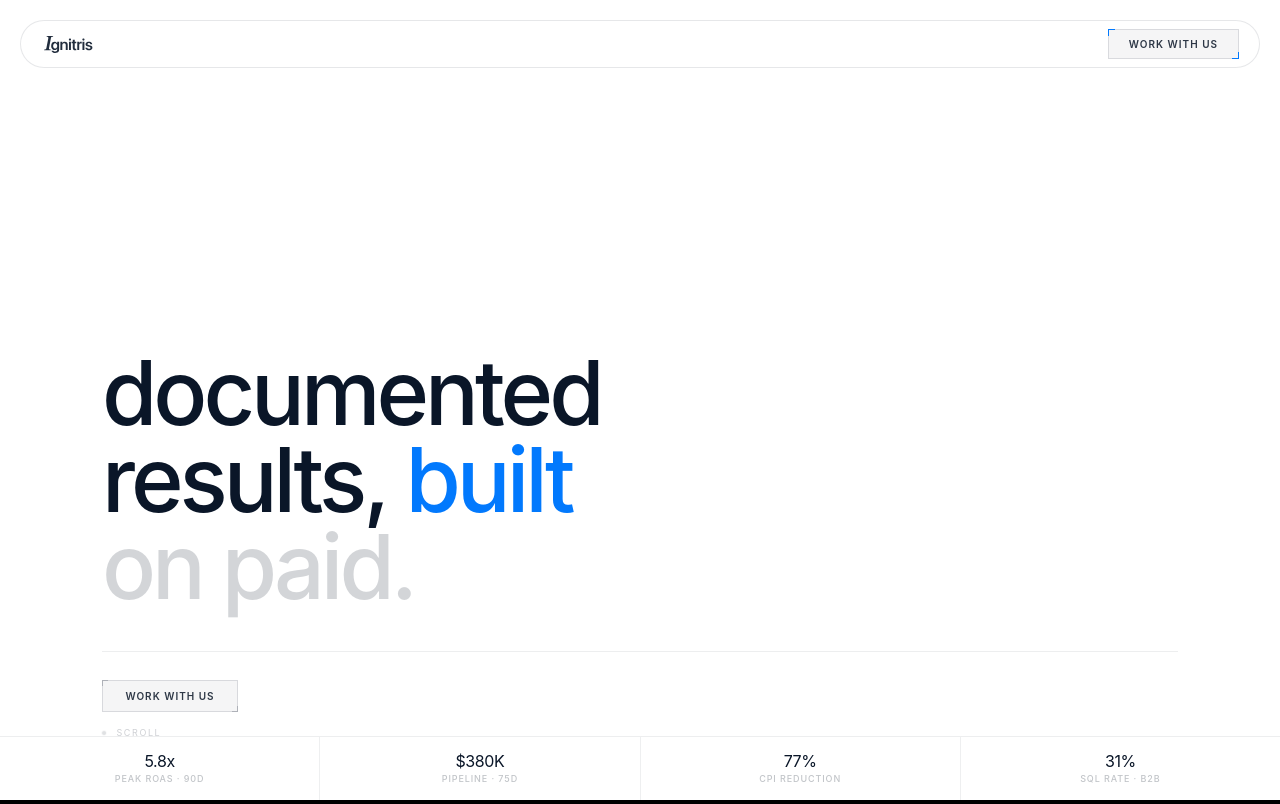
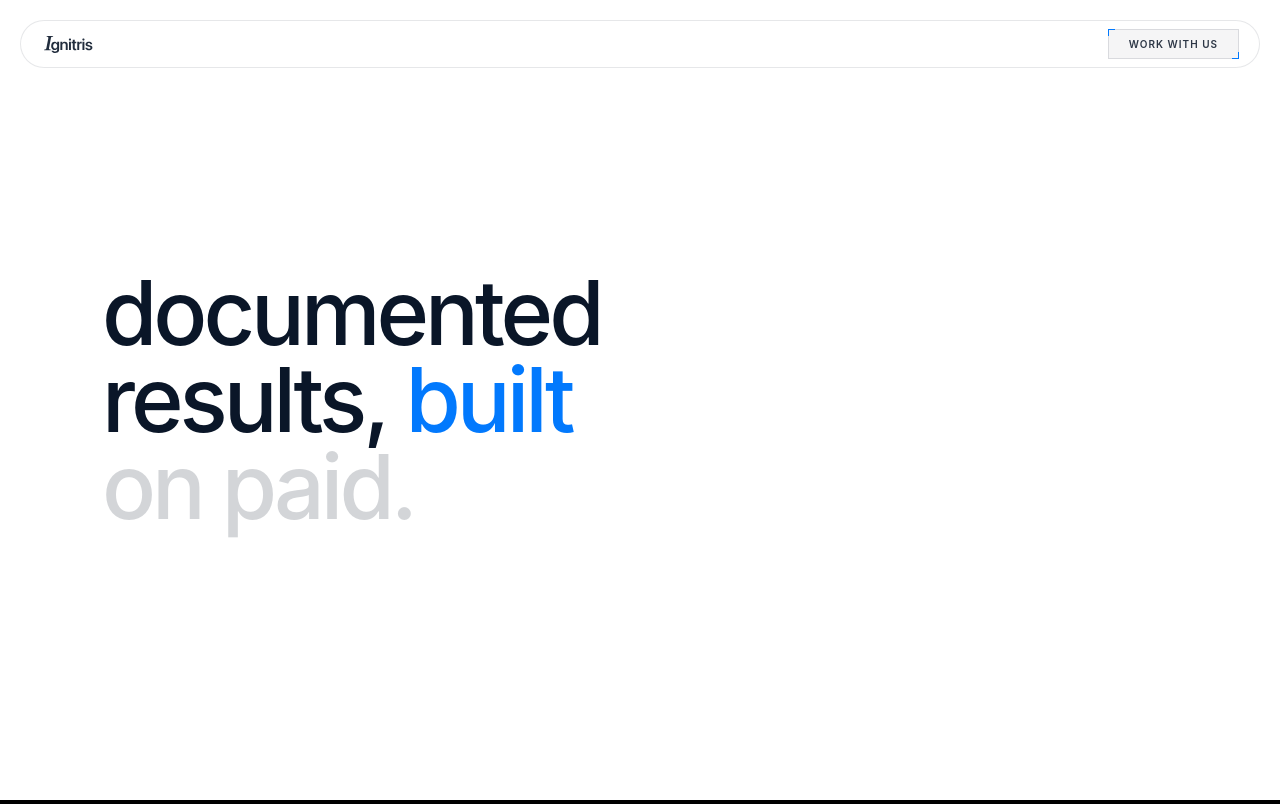
Before and after one commit to nateatignitris/ignitris-site, a plain HTML site: page adsops/index.html in a window 1280 px wide. Shown: the top 804 px of the page. Drawn offline with nearby package versions, Linux system fonts and the light colour scheme.

Commit message:
adsops: clean hero, smooth transition, 'built' bridges to statement
- Remove Work With Us button, stats bar, and scroll hint from hero
  so the headline stands alone centered on white
- Statement section h1 now: "built on systems / your competitors /
  can't replicate." — 'built' echoes the zoom word for continuity
- Tighten overlay timing (completes at 72% scroll vs 78%)
- Scale increased to 18x for more dramatic push-into-word feel
- Statement section text animates in (fade+rise) once overlay is
  opaque, with staggered delays on divider/copy/cta
- IntersectionObserver fallback for fast scrollers

Co-Authored-By: Claude Sonnet 4.6 <noreply@anthropic.com>

```diff
--- a/adsops/index.html
+++ b/adsops/index.html
@@ -107,8 +107,8 @@
         .w-hero {
             position: absolute; inset: 0;
             display: flex; flex-direction: column;
-            justify-content: flex-end;
-            padding: 0 8vw 88px;
+            justify-content: center;
+            padding: 0 8vw;
             z-index: 2;
         }
         .w-eyebrow {
@@ -185,6 +185,23 @@
         .section-stmt {
             background: #000; min-height: 100vh; position: relative;
             overflow: hidden; display: flex; align-items: center;
+        }
+        /* Entrance animations for statement section */
+        .stmt-h1, .stmt-divider, .stmt-copy, .stmt-cta-row {
+            opacity: 0;
+            transform: translateY(22px);
+            transition:
+                opacity 0.9s cubic-bezier(0.16,1,0.3,1),
+                transform 0.9s cubic-bezier(0.16,1,0.3,1);
+        }
+        .stmt-divider { transition-delay: .12s; }
+        .stmt-copy    { transition-delay: .22s; }
+        .stmt-cta-row { transition-delay: .34s; }
+        .section-stmt.stmt-visible .stmt-h1,
+        .section-stmt.stmt-visible .stmt-divider,
+        .section-stmt.stmt-visible .stmt-copy,
+        .section-stmt.stmt-visible .stmt-cta-row {
+            opacity: 1; transform: translateY(0);
         }
         .stmt-inner {
             position:relative; z-index:2; width:100%; max-width:980px;
@@ -821,18 +838,6 @@
                 <h1 class="w-headline" id="w-headline">
                     <span id="hl-line1">documented<br>results, </span><span id="built-word" class="w-blue">built</span><span id="hl-after"><br><span class="w-dim">on paid.</span></span>
                 </h1>
-                <div class="w-cta-row">
-                    <a href="#contact" class="btn-light" onclick="document.getElementById('contact').scrollIntoView({behavior:'smooth'});return false;">Work with us</a>
-                </div>
-            </div>
-            <div class="w-stats-bar" id="w-stats-bar">
-                <div class="w-stat-cell"><span class="w-stat-val">5.8x</span><span class="w-stat-lbl">Peak ROAS · 90d</span></div>
-                <div class="w-stat-cell"><span class="w-stat-val">$380K</span><span class="w-stat-lbl">Pipeline · 75d</span></div>
-                <div class="w-stat-cell"><span class="w-stat-val">77%</span><span class="w-stat-lbl">CPI reduction</span></div>
-                <div class="w-stat-cell"><span class="w-stat-val">31%</span><span class="w-stat-lbl">SQL rate · B2B</span></div>
-            </div>
-            <div class="w-scroll-hint" id="w-scroll-hint">
-                <div class="w-scroll-dot"></div><span>scroll</span>
             </div>
         </div>
 
@@ -845,7 +850,7 @@
 <!-- ══ STATEMENT SECTION (pure black) ════════════════════════ -->
 <section class="section-stmt">
     <div class="stmt-inner">
-        <h1 class="stmt-h1">the results aren't luck.<br><em>they're engineered.</em></h1>
+        <h1 class="stmt-h1">built on systems<br>your competitors<br><em>can't replicate.</em></h1>
         <div class="stmt-divider"></div>
         <div class="stmt-body">
             <p class="stmt-copy">
@@ -1328,12 +1333,11 @@
         const zoomInner   = document.getElementById('hero-zoom-inner');
         const overlay     = document.getElementById('zoom-overlay');
         const wHero       = document.getElementById('w-hero');
-        const wStats      = document.getElementById('w-stats-bar');
-        const wScroll     = document.getElementById('w-scroll-hint');
         const nav         = document.querySelector('nav');
         const builtWord   = document.getElementById('built-word');
         const hlLine1     = document.getElementById('hl-line1');
         const hlAfter     = document.getElementById('hl-after');
+        const stmtSection = document.querySelector('.section-stmt');
 
         function clamp(v,a,b){return Math.max(a,Math.min(b,v));}
         function remap(v,i0,i1,o0,o1){return o0+(o1-o0)*clamp((v-i0)/(i1-i0),0,1);}
@@ -1356,35 +1360,31 @@
             const tr  = tunnel.getBoundingClientRect();
             const raw = clamp(-tr.top / (tunnel.offsetHeight - window.innerHeight), 0, 1);
 
-            /* Phase 1 (0→0.30): surrounding content dissolves, "built" stays sharp */
-            const d = easeIO(remap(raw, 0, 0.30, 0, 1));
-            /* Fade & blur the non-"built" headline lines independently */
-            const hlFade = Math.max(0, 1 - easeIO(remap(raw, 0.02, 0.28, 0, 1)));
-            const hlBlur = easeIO(remap(raw, 0.02, 0.28, 0, 1)) * 12;
+            /* Phase 1 (0→0.25): surrounding text dissolves, "built" stays sharp */
+            const hlFade = Math.max(0, 1 - easeIO(remap(raw, 0.02, 0.25, 0, 1)));
+            const hlBlur = easeIO(remap(raw, 0.02, 0.25, 0, 1)) * 14;
             if (hlLine1) { hlLine1.style.opacity = hlFade; hlLine1.style.filter = 'blur(' + hlBlur + 'px)'; }
             if (hlAfter) { hlAfter.style.opacity = hlFade; hlAfter.style.filter = 'blur(' + hlBlur + 'px)'; }
             /* Keep "built" word sharp — no opacity or blur */
             builtWord.style.opacity = '1';
             builtWord.style.filter  = 'none';
-            /* Fade cta row */
-            const ctaRow = wHero.querySelector('.w-cta-row');
-            if (ctaRow) { ctaRow.style.opacity = Math.max(0, 1 - easeIO(remap(raw, 0, 0.22, 0, 1))); }
-            wStats.style.opacity  = Math.max(0, 1 - easeIO(remap(raw, 0.04, 0.28, 0, 1)));
-            if (wScroll) wScroll.style.opacity = Math.max(0, 1 - remap(raw, 0, 0.12, 0, 1));
 
-            /* Phase 2 (0.15→0.80): hero-zoom-inner scales toward "built" — NO blur on the container */
-            const zp    = easeIn(remap(raw, 0.15, 0.80, 0, 1));
-            const scale = 1 + zp * 16;
+            /* Phase 2 (0.12→0.82): scale toward "built", no blur on container */
+            const zp    = easeIn(remap(raw, 0.12, 0.82, 0, 1));
+            const scale = 1 + zp * 18;
             zoomInner.style.transform = 'scale(' + scale + ')';
             zoomInner.style.filter    = 'none';
 
-            /* Phase 3 (0.25→0.78): BLACK overlay fades in (sibling — not affected by scale) */
-            const darkP = easeIO(remap(raw, 0.25, 0.78, 0, 1));
+            /* Phase 3 (0.20→0.72): BLACK overlay fades in — completes before scroll ends */
+            const darkP = easeIO(remap(raw, 0.20, 0.72, 0, 1));
             overlay.style.opacity = darkP;
 
+            /* Trigger statement section entrance once overlay is mostly opaque */
+            if (darkP > 0.85 && stmtSection) stmtSection.classList.add('stmt-visible');
+
             /* Nav switches */
-            if (darkP > 0.4) nav.classList.add('nav-dark');
-            else              nav.classList.remove('nav-dark');
+            if (darkP > 0.35) nav.classList.add('nav-dark');
+            else               nav.classList.remove('nav-dark');
 
             ticking = false;
         }
@@ -1393,6 +1393,13 @@
             if (!ticking) { requestAnimationFrame(update); ticking = true; }
         }, { passive: true });
         update();
+
+        /* Fallback: IntersectionObserver fires stmt entrance if user scrolls fast */
+        if (stmtSection) {
+            new IntersectionObserver((entries) => {
+                if (entries[0].isIntersecting) stmtSection.classList.add('stmt-visible');
+            }, { threshold: 0.08 }).observe(stmtSection);
+        }
     })();
 
     /* ── Stat counter animation ── */
```
